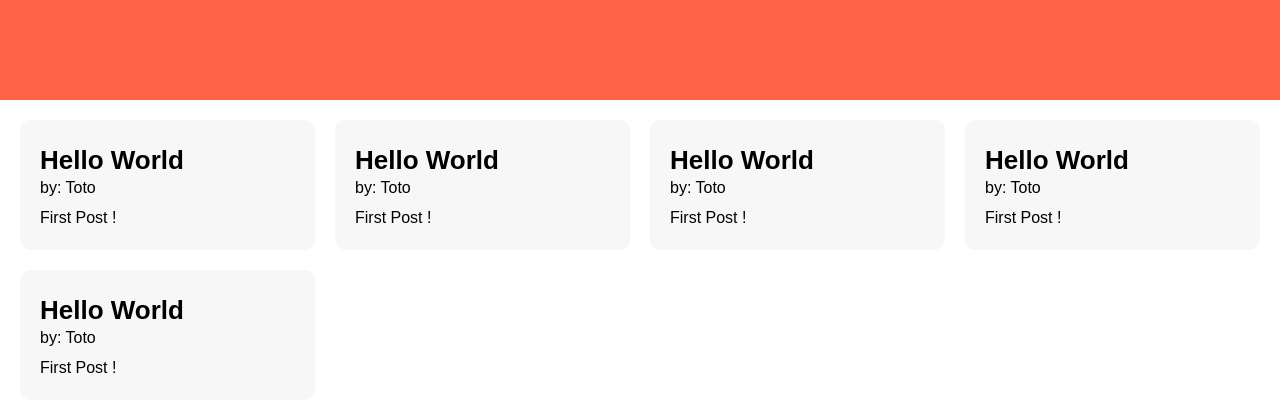
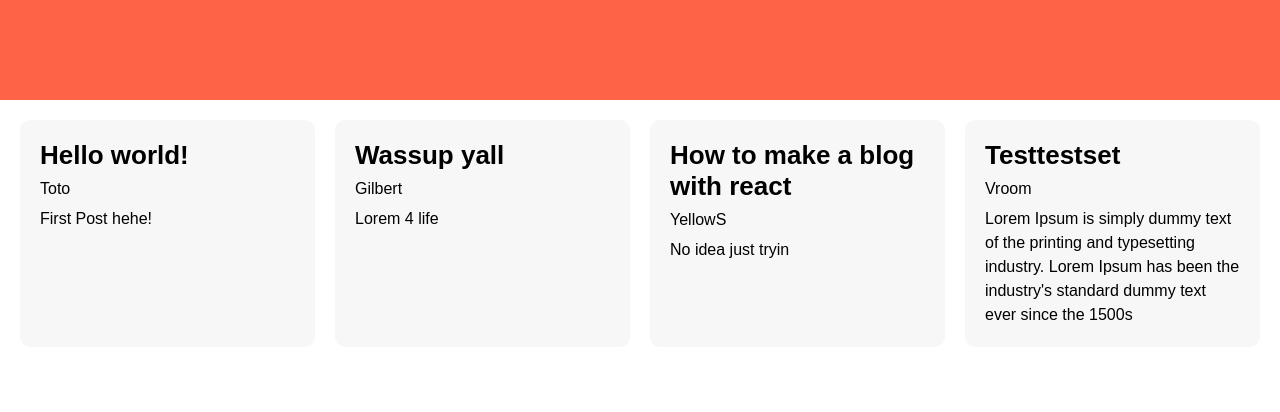
Before and after one commit to rqphy/Bloggo-Front, a React (Create React App) app: page / in a window 1280 px wide. Shown: the top 412 px of the page. Built offline with nearby package versions, Linux system fonts and the light colour scheme.

Commit message:
:100: post completed

```diff
--- a/src/App.js
+++ b/src/App.js
@@ -8,11 +8,10 @@ return (
     <div className="App">
         <PostForm />
         <div className='App__postslist'>
-            <BlogPost />
-            <BlogPost />
-            <BlogPost />
-            <BlogPost />
-            <BlogPost />
+            <BlogPost title="Hello world!" content="First Post hehe!" author="Toto"/>
+            <BlogPost title="Wassup yall" content="Lorem 4 life" author="Gilbert"/>
+            <BlogPost title="How to make a blog with react" content="No idea just tryin" author="YellowS"/>
+            <BlogPost title="Testtestset" content="Lorem Ipsum is simply dummy text of the printing and typesetting industry. Lorem Ipsum has been the industry's standard dummy text ever since the 1500s" author="Vroom"/>
         </div>
     </div>
 )
--- a/src/Components/BlogPost/BlogPost.css
+++ b/src/Components/BlogPost/BlogPost.css
@@ -1,6 +1,7 @@
 .BlogPost
 {
     width: 100%;
+    height: 100%;
     min-height: 100px;
     padding: 20px;
     border-radius: 10px;
@@ -11,8 +12,14 @@
 .BlogPost__title
 {
     font-size: 26px;
-    line-height: 40px;
+    line-height: 120%;
     font-weight: bold;
+}
+
+.BlogPost__author
+{
+    display: block;
+    margin-top: 10px;
 }
 
 .BlogPost__content
--- a/src/Components/BlogPost/BlogPost.js
+++ b/src/Components/BlogPost/BlogPost.js
@@ -1,12 +1,12 @@
 import './BlogPost.css'
 
-const BlogPost = () =>
+const BlogPost = ({ title, author, content }) =>
 {
     return (
         <article className="BlogPost">
-            <p className='BlogPost__title'>Hello World</p>
-            <span className='BlogPost__author'>by: Toto</span>
-            <p className='BlogPost__content'>First Post !</p>
+            <p className='BlogPost__title'>{ title }</p>
+            <span className='BlogPost__author'>{ author }</span>
+            <p className='BlogPost__content'>{ content }</p>
         </article>
     )
 }
```
